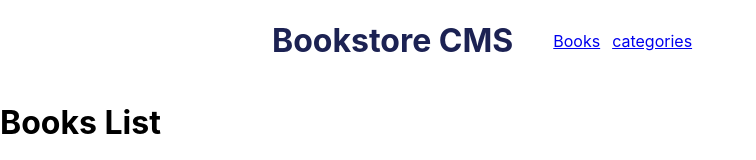
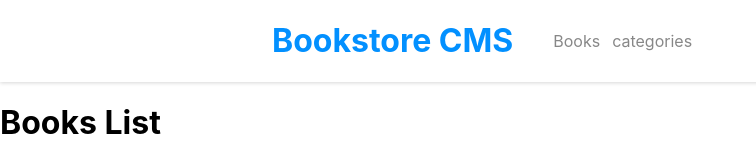
Before and after one commit to KareemWilson/BookStore, a React (Create React App) app: page / in a window 1280 px wide. Shown: the top 160 px of the page, without its empty margins (0-756 px from the left). Built offline with nearby package versions, Linux system fonts and the light colour scheme; no server answers.

Commit message:
Style navBar

```diff
--- a/src/components/NavBar/navBar.module.css
+++ b/src/components/NavBar/navBar.module.css
@@ -3,6 +3,8 @@
   flex-direction: row;
   align-items: center;
   background-color: rgb(255, 255, 255);
+  box-shadow: rgba(0, 0, 0, 0.16) 0px 1px 4px;
   padding-left: 17rem;
-  color: rgb(28, 34, 83);
+  color: #0290ff;
+
 }
--- a/src/components/NavOptions/NavOption.jsx
+++ b/src/components/NavOptions/NavOption.jsx
@@ -8,7 +8,7 @@ function NavOption({ navItems }) {
     <ul className={styles.navOptions}>
       {navItems.map((item) => (
         <li key={item.id}>
-          <Link to={item.path}>{item.name}</Link>
+          <Link className={styles.navItem} to={item.path}>{item.name}</Link>
         </li>
       ))}
     </ul>
--- a/src/components/NavOptions/navOptions.module.css
+++ b/src/components/NavOptions/navOptions.module.css
@@ -3,4 +3,11 @@
   flex-direction: row;
   list-style: none;
   gap: 12px;
+  color: #121212;
 }
+
+.navItem {
+  color: #121212;
+  text-decoration: none;
+  opacity: 0.5;
+}
```
